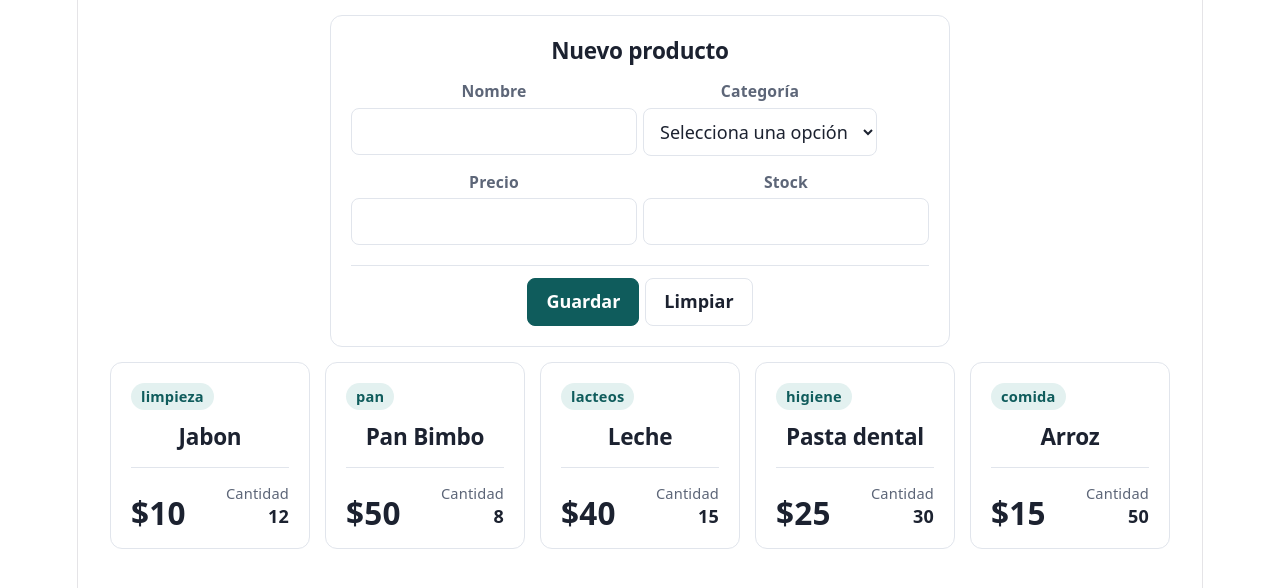
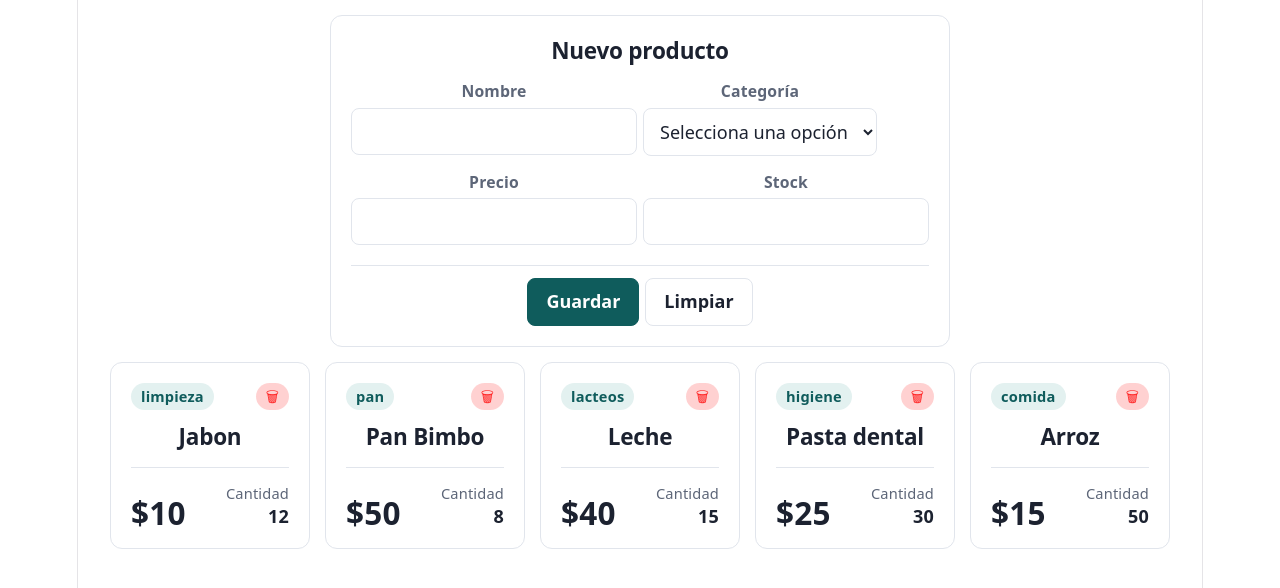
Before and after one commit to TiwexCr25/proyectos-react, a React (Vite) app in the folder projects/06-DataFlow/: page / in a window 1280 px wide. Shown: the top 588 px of the page. Built offline with nearby package versions, Linux system fonts and the light colour scheme.

Commit message:
06 eliminar producto

```diff
--- a/projects/06-DataFlow/src/App.jsx
+++ b/projects/06-DataFlow/src/App.jsx
@@ -16,10 +16,15 @@ function App () {
     setProducts([...products, newProduct])
   }
 
+  const removeProduct = (id) => {
+    if (confirm('¿Eliminar producto?')) {
+      setProducts(products => products.filter(product => product.id !== id))
+    }
+  }
   return (
     <main>
       <ProductForm onSubmitProduct={addProduct} />
-      <ProductCard products={products} />
+      <ProductCard products={products} onRemoveProduct={removeProduct} />
     </main>
   )
 }
--- a/projects/06-DataFlow/src/components/ProductCard.jsx
+++ b/projects/06-DataFlow/src/components/ProductCard.jsx
@@ -1,14 +1,19 @@
 import './css/productCard.css'
 
-export function ProductCard ({ products }) {
+export function ProductCard ({ products, onRemoveProduct }) {
   return (
     <ul>
       {
         products.map(product =>
           <li key={product.id}>
             <article className='product-card'>
-              <span className='product-card__category'>{product.category}</span>
-
+              <div className='headerContainer'>
+                <span className='product-card__category'>{product.category}</span>
+                <button
+                  className='product-card__delete'
+                  onClick={() => onRemoveProduct(product.id)}
+                />
+              </div>
               <h3 className='product-card__name'>{product.name}</h3>
 
               <div className='product-card__footer'>
--- a/projects/06-DataFlow/src/components/css/productCard.css
+++ b/projects/06-DataFlow/src/components/css/productCard.css
@@ -29,6 +29,47 @@
   font-size: 0.8125rem;
   font-weight: 600;
   line-height: 1.3;
+}
+
+.headerContainer {
+  display: flex;
+  justify-content: space-between;
+}
+
+.product-card__delete {
+  align-self: flex-start;
+  display: inline-flex;
+  align-items: center;
+  gap: 6px;
+  padding: 4px 10px;
+  background: rgb(255 0 0 / 18%);
+  color: #ff1f1f;
+  border: 0;
+  border-radius: 999px;
+  font: inherit;
+  font-size: 0.8125rem;
+  font-weight: 600;
+  line-height: 1.3;
+  cursor: pointer;
+  transition: background-color 160ms ease, transform 160ms ease;
+}
+
+.product-card__delete::before {
+  content: '\1F5D1';
+}
+
+.product-card__delete:hover {
+  background: rgb(255 0 0 / 32%);
+  transform: translateY(-2px);
+}
+
+.product-card__delete:active {
+  transform: translateY(0);
+}
+
+.product-card__delete:focus-visible {
+  outline: 2px solid #ff1f1f;
+  outline-offset: 2px;
 }
 
 .product-card__name {
```
